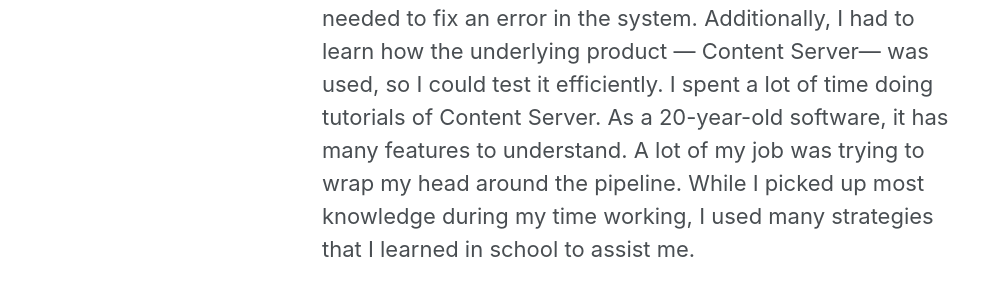
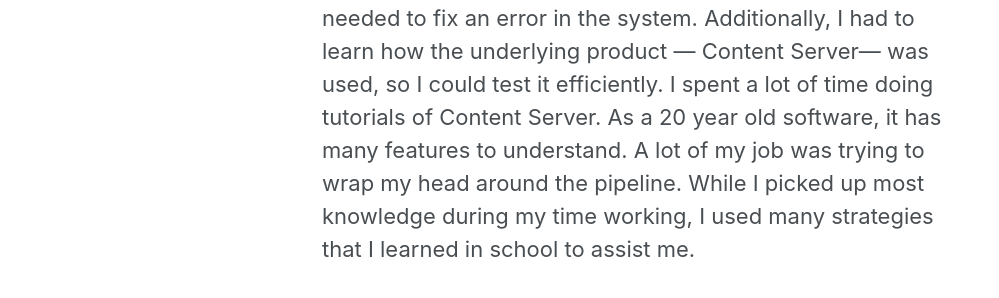
Before and after one commit to bensproule55/bensproule55.github.io, a Jekyll site: the page built from _posts/2020-01-10-opentext-f19-s19.md, in a window 1280 px wide and 1400 px high, scrolled down 2328 px. Shown: the part 717-1015 px from the top of the window, without its empty margins (0-999 px from the left). Built offline with Jekyll 4.4.1, drawn with Linux system fonts in a browser that asks for light colours; cached includes are drawn as plain includes; nearby versions of some CDN libraries; some of the changed text lies outside the part shown.

```diff
--- a/_posts/2020-01-10-opentext-f19-s19.md
+++ b/_posts/2020-01-10-opentext-f19-s19.md
@@ -15,7 +15,7 @@ Despite its size, OpenText is often unknown to the general population because it
 Content Server is over 20 years old. The software is used for uploading, managing, and sharing files. It creates workspaces for individual employees and for the entire company to access. The software was built primarily with OpenText’s internal language, OScript. It is fitted with internal tools for data analysis and workflow. Content Server has a powerful search engine, capable of searching through hundreds of millions of documents quickly. It is also integrated with external tools such as SAP and Microsoft 365. Content Server can be used in ClassicUI mode or SmartUI mode. SmartUI is the newer version, which relies on the classic technology with a more modern look.
 <img src="{{ site.url }}{{ site.baseurl }}/images/cs-smart.png" alt="Content Server Smart UI mode">
 ## Job Description
-My primary tasks were based around fixing, developing, and maintaining an internal performance tool for Content Server named CaveBasin. The tool installs both branches of Content Server daily and runs tests. CaveBasin uses Hyper-V for Virtual Machines; Jenkins for its pipeline; JMeter for performance testing; Perforce for source control; Windows PowerShell, cURL, and python for additional integration; and OpenText’s other product System Center for the installation of Content Server from an existing MS SQL database. Because of its complicated pipeline, a lot of my job at the beginning of the summer term was learning how CaveBasin’s technologies worked. I would learn the overarching technologies in isolation, then try to get them to work together. I learned the other technologies only when I needed to fix an error in the system. Additionally, I had to learn how the underlying product — Content Server— was used, so I could test it efficiently. I spent a lot of time doing tutorials of Content Server. As a 20-year-old software, it has many features to understand. A lot of my job was trying to wrap my head around the pipeline. While I picked up most knowledge during my time working, I used many strategies that I learned in school to assist me.
+My primary tasks were based around fixing, developing, and maintaining an internal performance tool for Content Server named CaveBasin. The tool installs both branches of Content Server daily and runs tests. CaveBasin uses Hyper-V for Virtual Machines; Jenkins for its pipeline; JMeter for performance testing; Perforce for source control; Windows PowerShell, cURL, and python for additional integration; and OpenText’s other product System Center for the installation of Content Server from an existing MS SQL database. Because of its complicated pipeline, a lot of my job at the beginning of the summer term was learning how CaveBasin’s technologies worked. I would learn the overarching technologies in isolation, then try to get them to work together. I learned the other technologies only when I needed to fix an error in the system. Additionally, I had to learn how the underlying product — Content Server— was used, so I could test it efficiently. I spent a lot of time doing tutorials of Content Server. As a 20 year old software, it has many features to understand. A lot of my job was trying to wrap my head around the pipeline. While I picked up most knowledge during my time working, I used many strategies that I learned in school to assist me.
 
 After I understood them, my job was to develop and fix the existing system. It was only ever developed by co-ops, and it is a hard system to set up. One thing that helped me was deciding to set up a sandbox machine to use for testing. The main system would run for about five hours to get the performance data. I added a lightweight mode to the sandbox so I could test things in much less time. Whenever I was fixing something, I would try it out on the sandbox machine first. After resetting baselines and doing a lot of tinkering, the machine was functional and giving performance data.
 
```
